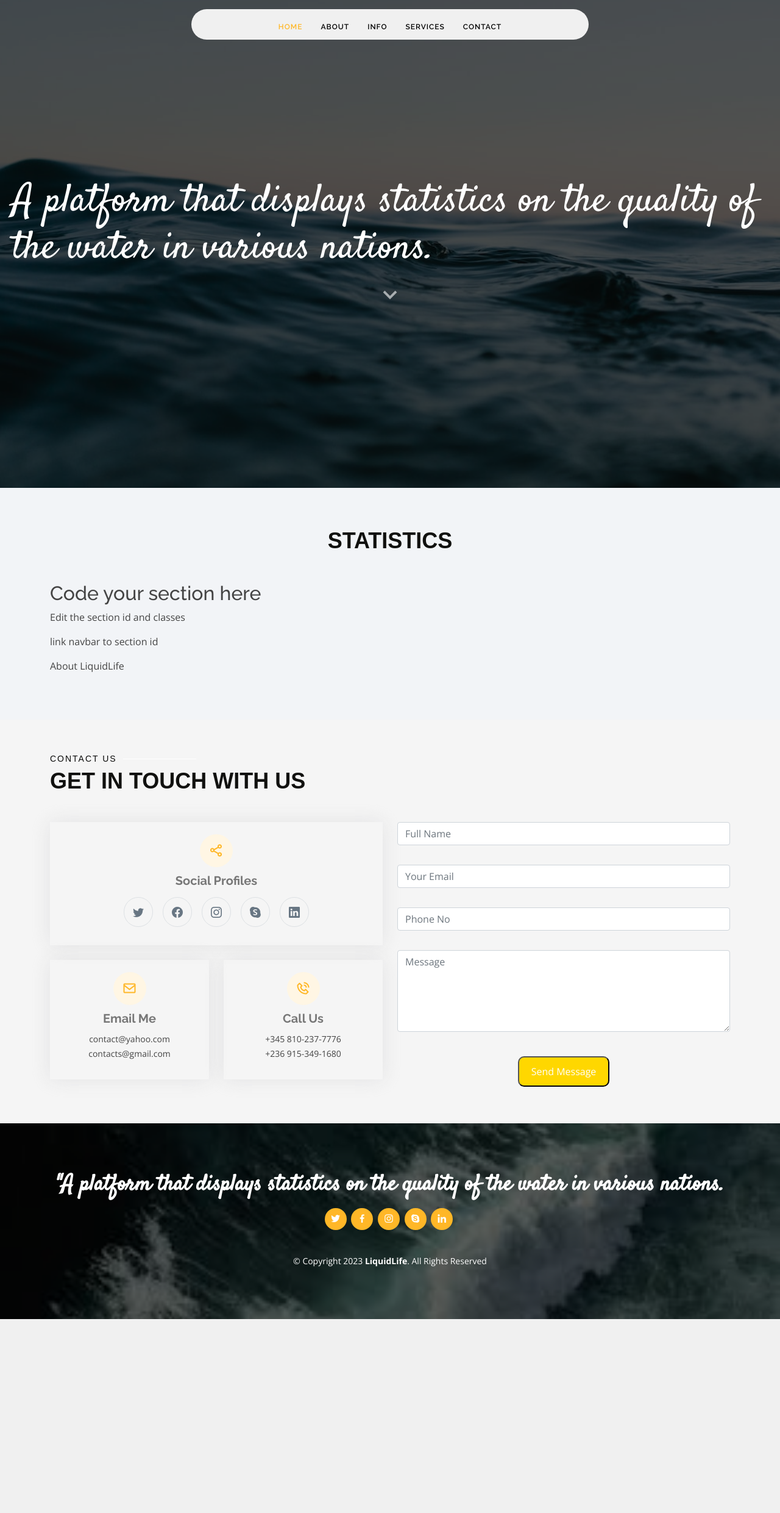
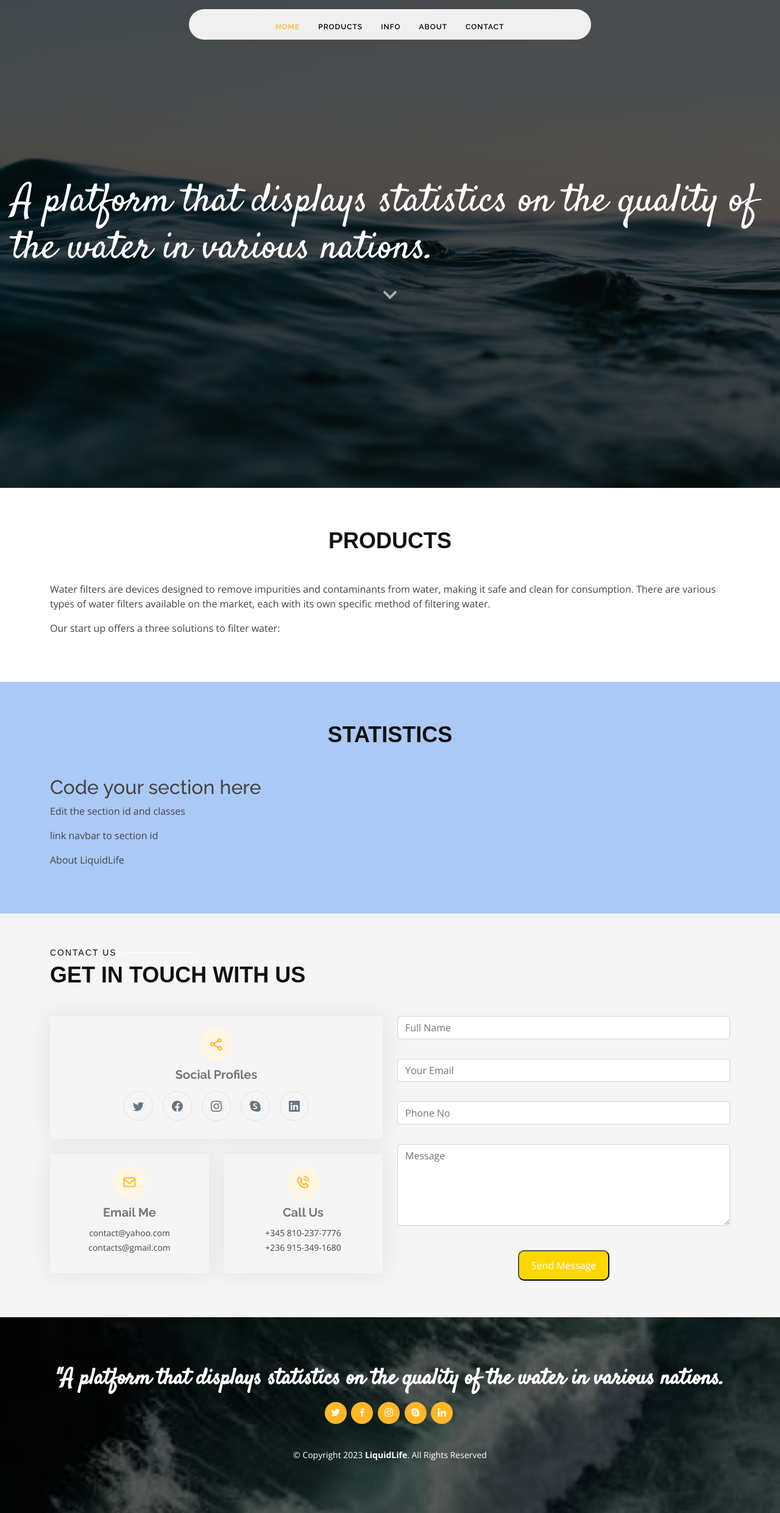
Before and after one commit to AdamBures/LiquidLife, a Django app: page / in a window 1280 px wide. Shown: the whole page at 61% size. Before the commit the page ends 2163 px from the top, so only its background shows below. Run offline with Django 4.2, Linux system fonts and the light colour scheme; some libraries are stand-ins or nearby versions.

Commit message:
Product page added to home page

```diff
--- a/LiquidLife/static/css/style.css
+++ b/LiquidLife/static/css/style.css
@@ -471,13 +471,20 @@
   }
 }
 
+/*--------------------------------------------------------------
+# Products Boxes
+--------------------------------------------------------------*/
+.products-boxes {
+  background-color: #f2f4f7;
+}
+
 
 
 /*--------------------------------------------------------------
 # About Boxes
 --------------------------------------------------------------*/
 .about-boxes {
-  background-color: #f2f4f7;
+  background-color: #abc9f5;
 }
 
 /*--------------------------------------------------------------
--- a/LiquidLife/templates/index.html
+++ b/LiquidLife/templates/index.html
@@ -1,110 +1,131 @@
 {% load static %}
 <!DOCTYPE html>
 <html lang="en">
-
   <head>
     <meta charset="utf-8">
     <meta content="width=device-width, initial-scale=1.0" name="viewport">
-
     <title>LiquidLife</title>
     <meta content="" name="description">
     <meta content="" name="keywords">
-
     <!-- Font Awesome -->
-  <link rel="stylesheet" href="https://use.fontawesome.com/releases/v5.11.2/css/all.css">
+    <link rel="stylesheet"
+          href="https://use.fontawesome.com/releases/v5.11.2/css/all.css">
     <!-- Bootstrap core CSS -->
-  <link rel="stylesheet" href="https://maxcdn.bootstrapcdn.com/bootstrap/4.5.2/css/bootstrap.min.css">
-
-
+    <link rel="stylesheet"
+          href="https://maxcdn.bootstrapcdn.com/bootstrap/4.5.2/css/bootstrap.min.css">
     <!-- Favicons -->
     <link href="assets/img/" rel="">
     <link href="assets/img/" rel="">
-
     <!-- Google Fonts -->
-  <link
-    href="https://fonts.googleapis.com/css?family=Open+Sans:300,300i,400,400i,600,600i,700,700i|Raleway:300,300i,400,400i,500,500i,600,600i,700,700i|Satisfy"
+    <link href="https://fonts.googleapis.com/css?family=Open+Sans:300,300i,400,400i,600,600i,700,700i|Raleway:300,300i,400,400i,500,500i,600,600i,700,700i|Satisfy"
           rel="stylesheet">
-
     <!-- Vendor CSS Files -->
-  <link rel="stylesheet" type="text/css" href="{% static 'vendor/bootstrap/css/bootstrap.min.css' %}">
-  <link rel="stylesheet" type="text/css" href="{% static 'vendor/bootstrap-icons/bootstrap-icons.css' %}">
-  <link rel="stylesheet" type="text/css" href="{% static 'vendor/boxicons/css/boxicons.min.css' %}">
-  <link rel="stylesheet" type="text/css" href="{% static 'vendor/glightbox/css/glightbox.min.css' %}">
-  <link rel="stylesheet" type="text/css" href="{% static 'vendor/swiper/swiper-bundle.min.css' %}">
-
-
+    <link rel="stylesheet"
+          type="text/css"
+          href="{% static 'vendor/bootstrap/css/bootstrap.min.css' %}">
+    <link rel="stylesheet"
+          type="text/css"
+          href="{% static 'vendor/bootstrap-icons/bootstrap-icons.css' %}">
+    <link rel="stylesheet"
+          type="text/css"
+          href="{% static 'vendor/boxicons/css/boxicons.min.css' %}">
+    <link rel="stylesheet"
+          type="text/css"
+          href="{% static 'vendor/glightbox/css/glightbox.min.css' %}">
+    <link rel="stylesheet"
+          type="text/css"
+          href="{% static 'vendor/swiper/swiper-bundle.min.css' %}">
     <!--Main CSS File -->
-
-  <link href="{% static 'css/style.css' %}" rel="stylesheet" media="screen" type="text/css">
-
-
-
+    <link href="{% static 'css/style.css' %}"
+          rel="stylesheet"
+          media="screen"
+          type="text/css">
   </head>
-
   <body>
-
     <!-- ======= Header ======= -->
-  <header id="header" class="fixed-top d-flex justify-content-center align-items-center header-transparent">
-
+    <header id="header"
+            class="fixed-top d-flex justify-content-center align-items-center header-transparent">
       <nav id="navbar" class="navbar">
         <ul>
-        <li><a class="nav-link scrollto active" href="#hero">Home</a></li>
-        <li><a class="nav-link scrollto" href="#about">About</a></li>
-        <li><a class="nav-link scrollto" href="#info">Info</a></li>
-        <li><a class="nav-link scrollto" href="#services">Services</a></li>
-        <li><a class="nav-link scrollto" href="#contact">Contact</a></li>
+          <li>
+            <a class="nav-link scrollto active" href="#hero">Home</a>
+          </li>
+          <li>
+            <a class="nav-link scrollto" href="#products">Products</a>
+          </li>
+          <li>
+            <a class="nav-link scrollto" href="#info">Info</a>
+          </li>
+          <li>
+            <a class="nav-link scrollto" href="#about">About</a>
+          </li>
+          <li>
+            <a class="nav-link scrollto" href="#contact">Contact</a>
+          </li>
         </ul>
-
         <i class="bi bi-list mobile-nav-toggle"></i>
-    </nav><!-- .navbar -->
-
-
-  </header><!-- End Header -->
-
+      </nav>
+      <!-- .navbar -->
+    </header>
+    <!-- End Header -->
     <!-- ======= Hero Section ======= -->
     <section id="hero">
       <div class="hero-container">
         <h1>A platform that displays statistics on the quality of the water in various nations.</h1>
-      <a href="#contact" class="btn-scroll scrollto" title="Scroll Down"><i class="bx bx-chevron-down"></i></a>
+        <a href="#products" class="btn-scroll scrollto" title="Scroll Down"><i class="bx bx-chevron-down"></i></a>
       </div>
-  </section><!-- End Hero -->
-
+    </section>
+    <!-- End Hero -->
     <main id="main">
-
-    <!-- ======= charities Boxes Section ======= -->
+      <!-- ======= products Section ======= -->
+      <section id="products" class="products">
+        <div class="container">
+          <div class="section-title">
+            <p style="text-align: center;">Products</p>
+          </div>
+          <div>
+            <p>
+              Water filters are devices designed to remove impurities and contaminants
+              from water, making it safe and clean for consumption.
+              There are various types of water filters available on the market,
+              each with its own specific method of filtering water.
+            </p>
+            <p>Our start up offers a three solutions to filter water:</p>
+            {% for filter in filters %}
+              <div id="water_filter">
+                <h3>{{ filter.name }}</h3>
+                <img src="{{ filter.icon }}">
+                <p>{{ filter.description }}</p>
+              </div>
+            {% endfor %}
+          </div>
+        </div>
+      </section>
+      <!-- products Section -->
+      <!-- ======= Statistics Section ======= -->
       <section id="about-boxes" class="about-boxes">
         <div class="container">
-
           <div class="section-title">
             <p style="text-align: center;">Statistics</p>
           </div>
-
           <div>
             <h2>Code your section here</h2>
             <p>Edit the section id and classes</p>
             <p>link navbar to section id</p>
             <p>About LiquidLife</p>
           </div>
-
-
-
         </div>
-  </section><!-- End charities Boxes Section -->
-
-
+      </section>
+      <!-- statistics Section -->
       <!-- ======= Contact Me Section ======= -->
       <section id="contact" class="contact">
         <div class="container">
-
           <div class="section-title">
             <h2>Contact us</h2>
             <p>Get in touch with us</p>
           </div>
-
           <div class="row">
-
             <div class="col-lg-6">
-
               <div class="row">
                 <div class="col-md-12">
                   <div class="info-box">
@@ -136,51 +157,68 @@
                   </div>
                 </div>
               </div>
-
             </div>
-
             <div class="col-lg-6">
               <form action="" method="POST" />
               <div class="row">
                 <div class="col-md-12 mb-3">
                   <div class="form-group">
-                  <input type="text" name="Full&nbsp;Name" class="form-control" id="name" placeholder="Full Name"
+                    <input type="text"
+                           name="Full&nbsp;Name"
+                           class="form-control"
+                           id="name"
+                           placeholder="Full Name"
                            required>
                   </div>
                 </div>
                 <div class="col-md-12 mb-3">
                   <div class="form-group">
-                  <input type="email" class="form-control" name="Email" id="email" placeholder="Your Email" required>
+                    <input type="email"
+                           class="form-control"
+                           name="Email"
+                           id="email"
+                           placeholder="Your Email"
+                           required>
                   </div>
                 </div>
                 <div class="col-md-12 mb-3">
                   <div class="form-group">
-                  <input type="tel" class="form-control" name="Phone&nbsp;Nunber" id="phone" placeholder="Phone No"
+                    <input type="tel"
+                           class="form-control"
+                           name="Phone&nbsp;Nunber"
+                           id="phone"
+                           placeholder="Phone No"
                            required>
                   </div>
                 </div>
                 <div class="col-md-12">
                   <div class="form-group">
-                  <textarea class="form-control" name="Message" rows="5" placeholder="Message" required></textarea>
+                    <textarea class="form-control"
+                              name="Message"
+                              rows="5"
+                              placeholder="Message"
+                              required></textarea>
                   </div>
                 </div>
               </br>
               <div class="col-md-12 text-center">
               </br>
-                <button id="submitbut" type="submit" class="button button-a button-big button-rouded">Send
-                  Message</button>
+              <button id="submitbut"
+                      type="submit"
+                      class="button button-a button-big button-rouded">
+                Send
+                Message
+              </button>
             </div>
           </div>
         </form>
       </div>
-
     </div>
-
   </div>
-    </section><!-- End Contact Me Section -->
-
-  </main><!-- End #main -->
-
+</section>
+<!-- End Contact Me Section -->
+</main>
+<!-- End #main -->
 <!-- ======= Footer ======= -->
 <footer id="footer">
   <div class="container">
@@ -196,25 +234,18 @@
       &copy; Copyright 2023 <strong><span>LiquidLife</span></strong>. All Rights Reserved
     </div>
   </div>
-  </footer><!-- End Footer -->
-
-  <a href="#" class="back-to-top d-flex align-items-center justify-content-center"><i
-      class="bi bi-arrow-up-short"></i></a>
-
+</footer>
+<!-- End Footer -->
+<a href="#"
+   class="back-to-top d-flex align-items-center justify-content-center"><i class="bi bi-arrow-up-short"></i></a>
 <!-- Vendor JS Files -->
-
 <script src="{% static 'vendor/purecounter/purecounter.js' %}"></script>
 <script src="{% static 'vendor/bootstrap/js/bootstrap.bundle.min.js' %}"></script>
 <script src="{% static 'vendor/glightbox/js/glightbox.min.js' %}"></script>
 <script src="{% static 'vendor/isotope-layout/isotope.pkgd.min.js' %}"></script>
 <script src="{% static 'vendor/swiper/swiper-bundle.min.js' %}"></script>
 <script src="{% static 'vendor/waypoints/noframework.waypoints.js' %}"></script>
-
 <!-- Template Main JS File -->
-
 <script src="{% static 'javascript/main.js' %}"></script>
-
-
 </body>
-
 </html>
```
Lines whose indentation alone changed are shown as unchanged.
